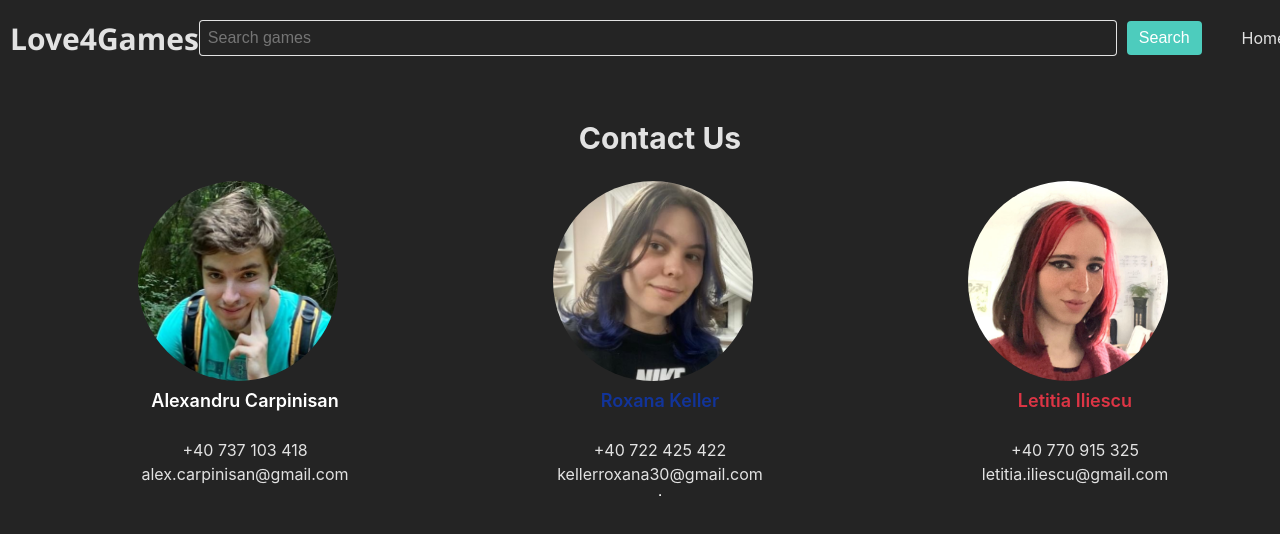
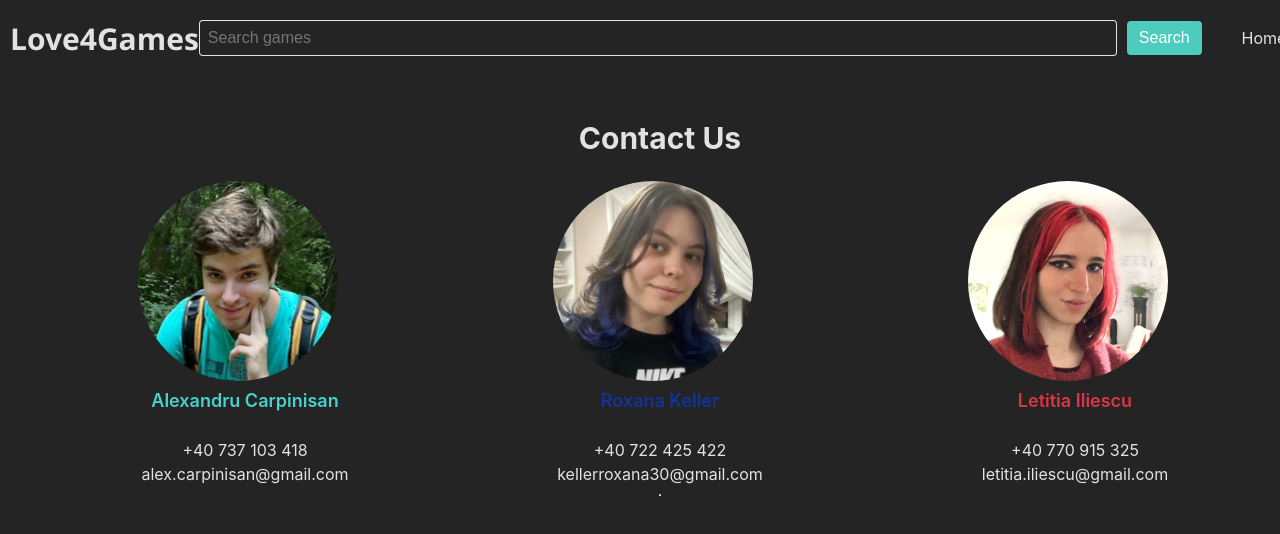
Before and after one commit to Alex874565/PCWebApp, a React (Vite) app: page /contact in a window 1280 px wide. Shown: the top 534 px of the page. Built offline with nearby package versions, Linux system fonts and the light colour scheme.

Commit message:
Update contact.css

```diff
--- a/src/pages/contact/contact.css
+++ b/src/pages/contact/contact.css
@@ -67,7 +67,7 @@
 }
 
 .person#alex span {
-  color: #ffffff;
+  color: #48d1cc;
 }
 
 .person#roxana span {
```
